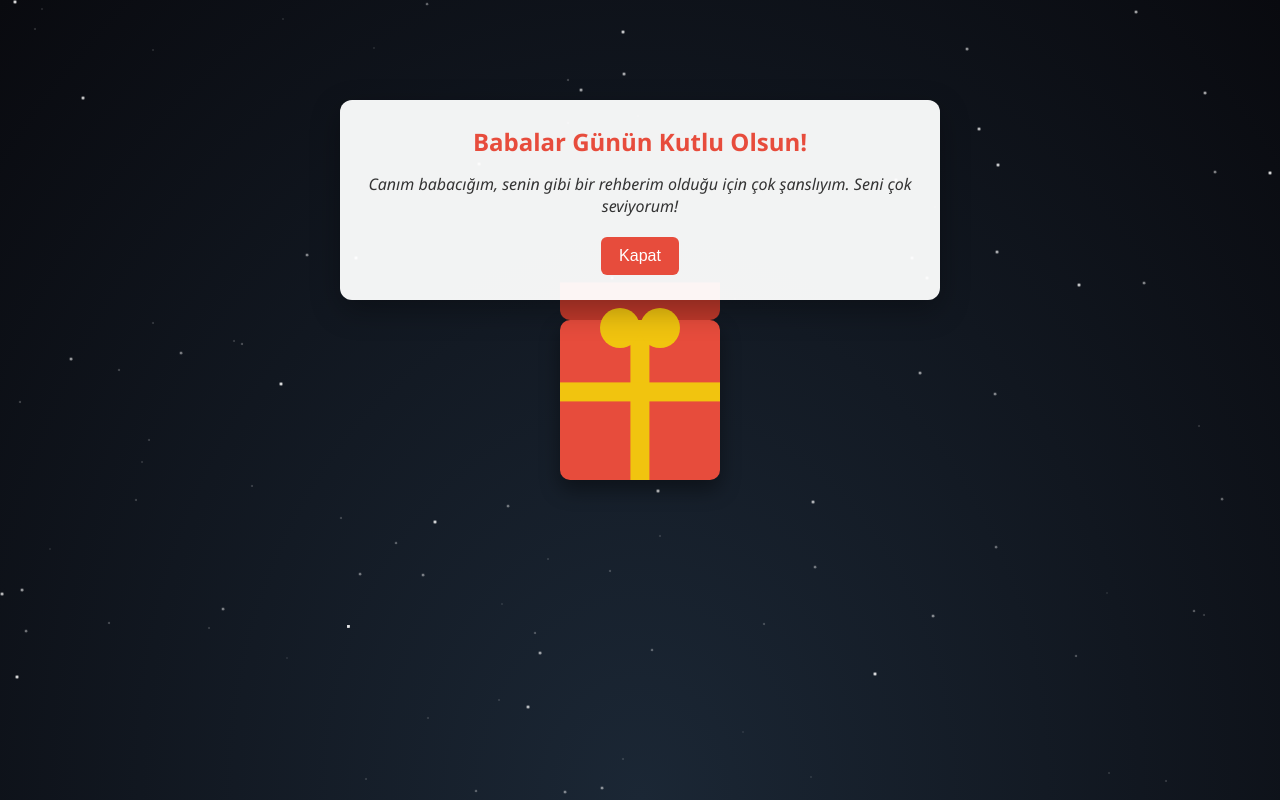
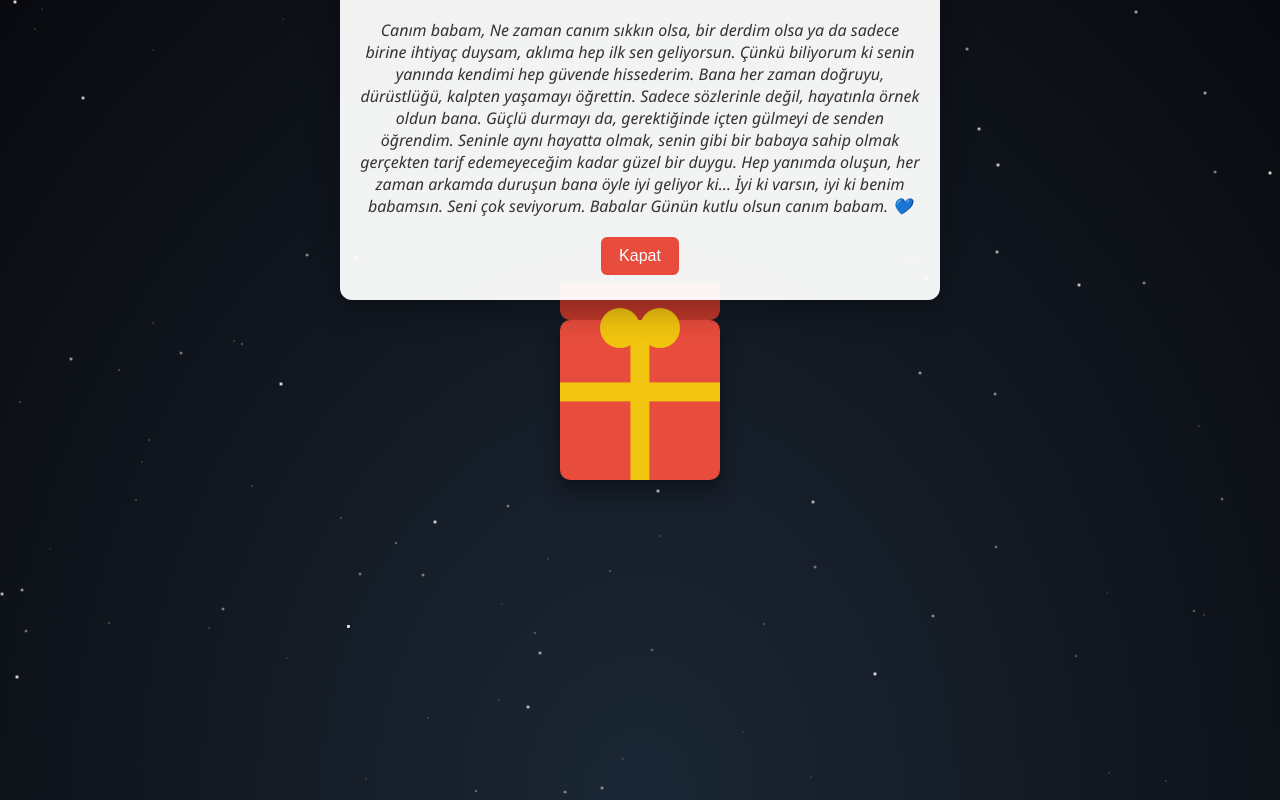
Before and after one commit to vanillesso/babalar-gunu, a plain HTML site: page index.html in a window 1280 px wide. Both pictures are taken after a click on the element 640 px from the left and 400 px from the top of the page. Drawn offline with Linux system fonts and the light colour scheme.

Commit message:
Update index.html

```diff
--- a/index.html
+++ b/index.html
@@ -204,8 +204,18 @@
 
   <div class="centered">
     <div class="message-box" id="message">
-      <h1>Babalar Günün Kutlu Olsun!</h1>
-      <p>Canım babacığım, senin gibi bir rehberim olduğu için çok şanslıyım. Seni çok seviyorum!</p>
+      <h1>Babalar Günün Kutlu Olsun</h1>
+      <p>Canım babam,
+
+Ne zaman canım sıkkın olsa, bir derdim olsa ya da sadece birine ihtiyaç duysam, aklıma hep ilk sen geliyorsun. Çünkü biliyorum ki senin yanında kendimi hep güvende hissederim.
+
+Bana her zaman doğruyu, dürüstlüğü, kalpten yaşamayı öğrettin. Sadece sözlerinle değil, hayatınla örnek oldun bana. Güçlü durmayı da, gerektiğinde içten gülmeyi de senden öğrendim.
+
+Seninle aynı hayatta olmak, senin gibi bir babaya sahip olmak gerçekten tarif edemeyeceğim kadar güzel bir duygu. Hep yanımda oluşun, her zaman arkamda duruşun bana öyle iyi geliyor ki…
+
+İyi ki varsın, iyi ki benim babamsın. Seni çok seviyorum. Babalar Günün kutlu olsun canım babam. 💙
+
+</p>
       <button class="close-btn" onclick="closeGift()">Kapat</button>
     </div>
 
@@ -242,7 +252,7 @@
       for (let i = 0; i < 12; i++) {
         const effect = document.createElement("div");
         effect.className = "effect";
-        effect.innerHTML = Math.random() > 0.5 ? "💖" : "✨";
+        effect.innerHTML = Math.random() > 0.5 ? "❤️" : "💛";
 
         const angle = Math.random() * 2 * Math.PI;
         const radius = 80 + Math.random() * 40;
```
